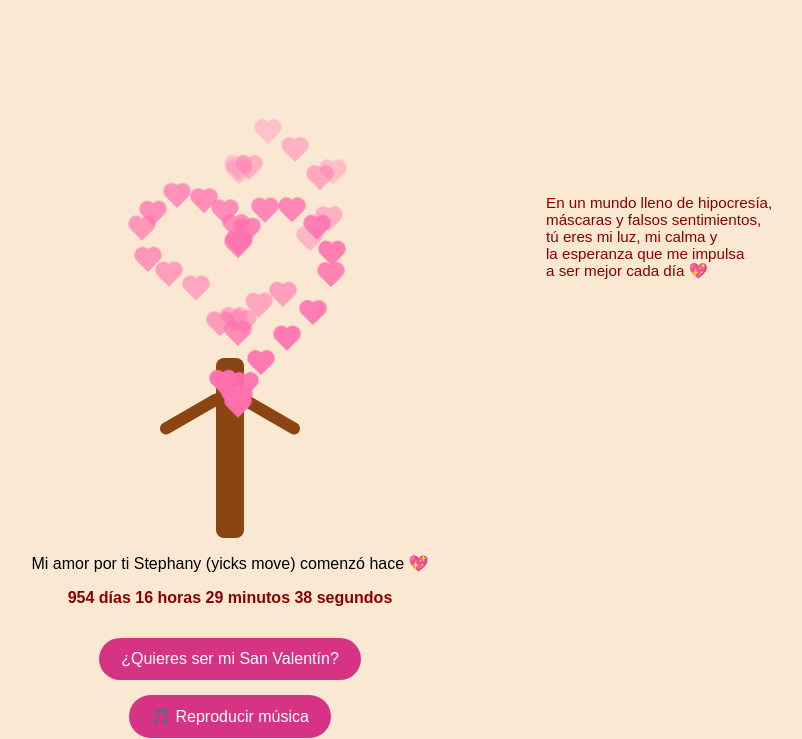
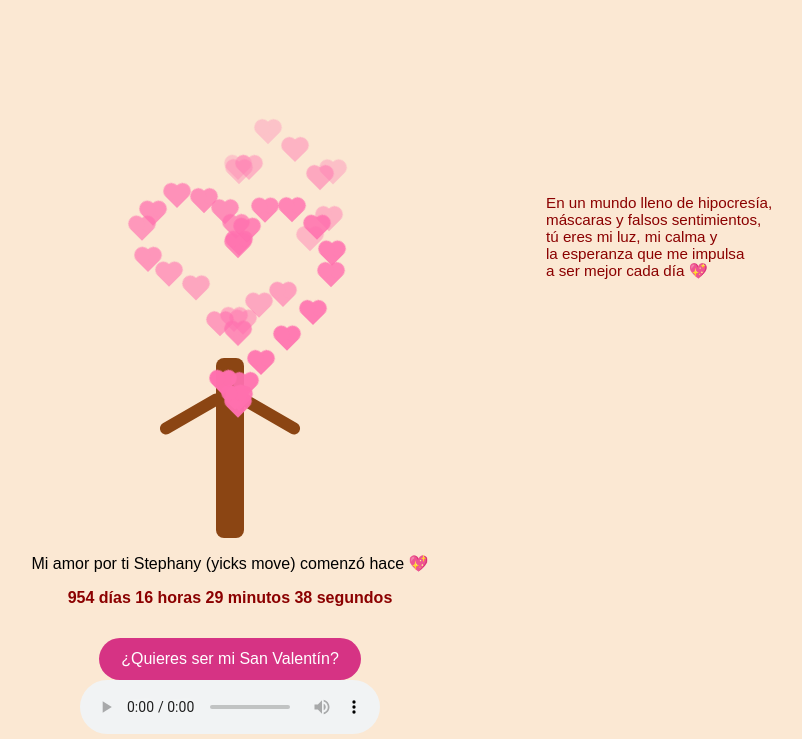
Before and after one commit to jalarcong-crypto/arbol-del-amor-posa, a plain HTML site: page index.html in a window 1280 px wide. Shown: the part 61-800 px from the top of the page, without its empty margins (410-1212 px from the left). Drawn offline with Linux system fonts and the light colour scheme.

Commit message:
Update index.html

```diff
--- a/index.html
+++ b/index.html
@@ -158,11 +158,10 @@ button:hover {
 </div>
 </div>
 
-<!-- 🎵 MÚSICA -->
-<audio id="music" autoplay loop>
-    <source src="jacaranda_olaya.mp3" type="audio/mpeg">
+<audio id="music" controls loop>
+  <source src="jacaranda_olaya.mp3" type="audio/mpeg">
+  Tu navegador no soporta audio HTML5.
 </audio>
-<button onclick="document.getElementById('music').play()">🎵 Reproducir música</button>
 
 <script>
 /* 🌸 COPA DEL ÁRBOL EN FORMA DE CORAZÓN */
```
